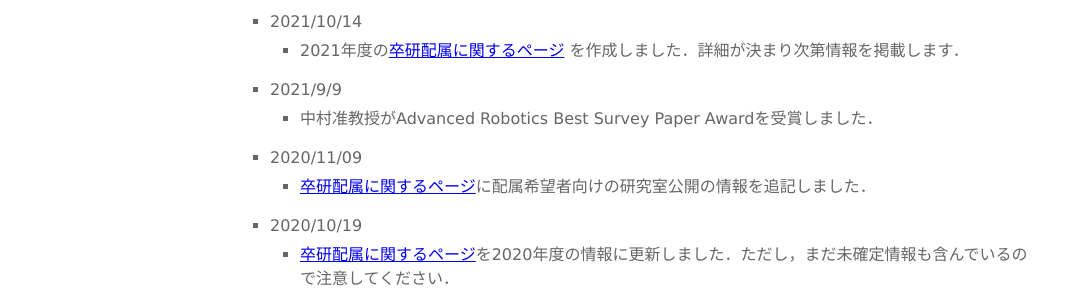
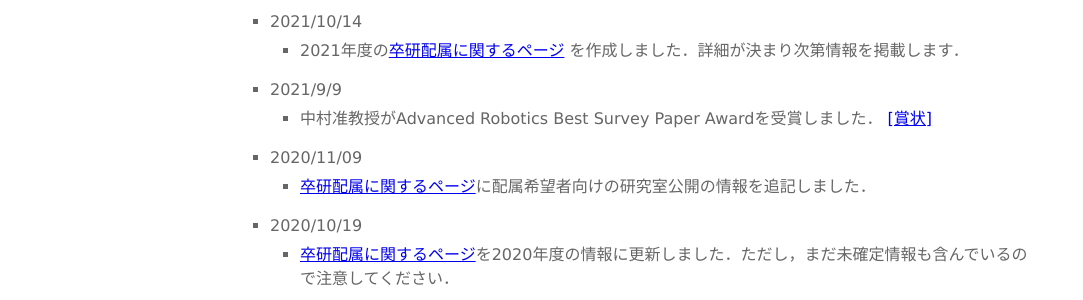
Before and after one commit to naka-lab/naka-lab.github.io, a Jekyll site: the page built from index.md, in a window 1280 px wide. Shown: the part 828-1128 px from the top of the page, without its empty margins (0-1083 px from the left). Built offline with Jekyll 4.4.1, drawn with Linux system fonts in a browser that asks for light colours; our own code applies the rules of GitHub Pages for plain Markdown files.

Commit message:
Update index.md

```diff
--- a/index.md
+++ b/index.md
@@ -12,7 +12,7 @@ layout: default
 	* 2021年度の[卒研配属に関するページ](//hp.naka-lab.org/subpages/haizoku.html) を作成しました．詳細が決まり次第情報を掲載します．
 
 * 2021/9/9
-	* 中村准教授がAdvanced Robotics Best Survey Paper Awardを受賞しました．
+	* 中村准教授がAdvanced Robotics Best Survey Paper Awardを受賞しました． [[賞状]](news_imgs/210909.jpeg)
 
 * 2020/11/09
 	* [卒研配属に関するページ](//hp.naka-lab.org/subpages/haizoku.html)に配属希望者向けの研究室公開の情報を追記しました．
```
